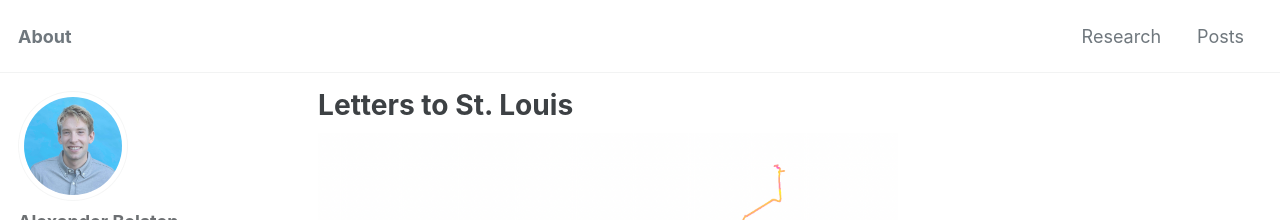
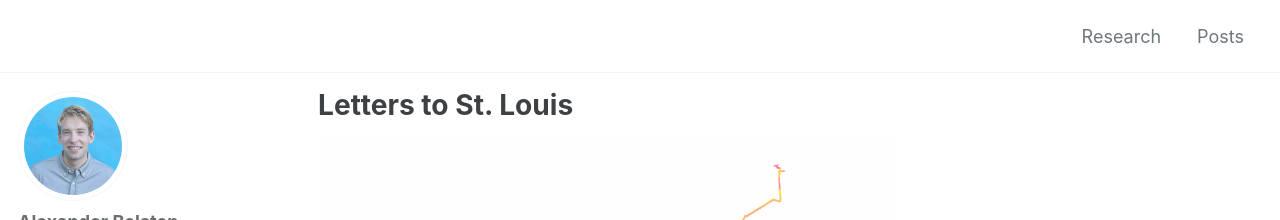
Before and after one commit to belsten/belsten.github.io, a Jekyll site: the page built from st-louis.md, in a window 1280 px wide and 982 px high. Shown: the top 220 px of the window. Built offline with Jekyll 4.4.1, drawn with Linux system fonts in a browser that asks for light colours; cached includes are drawn as plain includes; a script bundle is joined from its source files by our own code; library files that are not in the unit come from our copies.

Commit message:
remove about make home

```diff
--- a/_config.yml
+++ b/_config.yml
@@ -26,7 +26,7 @@
 #   time I enjoy climbing, biking or running. Big fan of oat milk.
 
 locale                   : "en-US"
-title                    : "About"
+title                    : ""
 title_separator          : "-"
 name                     : "Alexander Belsten"
 description              : ""
--- a/index.markdown
+++ b/index.markdown
@@ -3,7 +3,7 @@
 # To modify the layout, see https://jekyllrb.com/docs/themes/#overriding-theme-defaults
 
 layout: single
-title:
+title: Home
 permalink:
 header:
   overlay_image : assets/good.png
```
